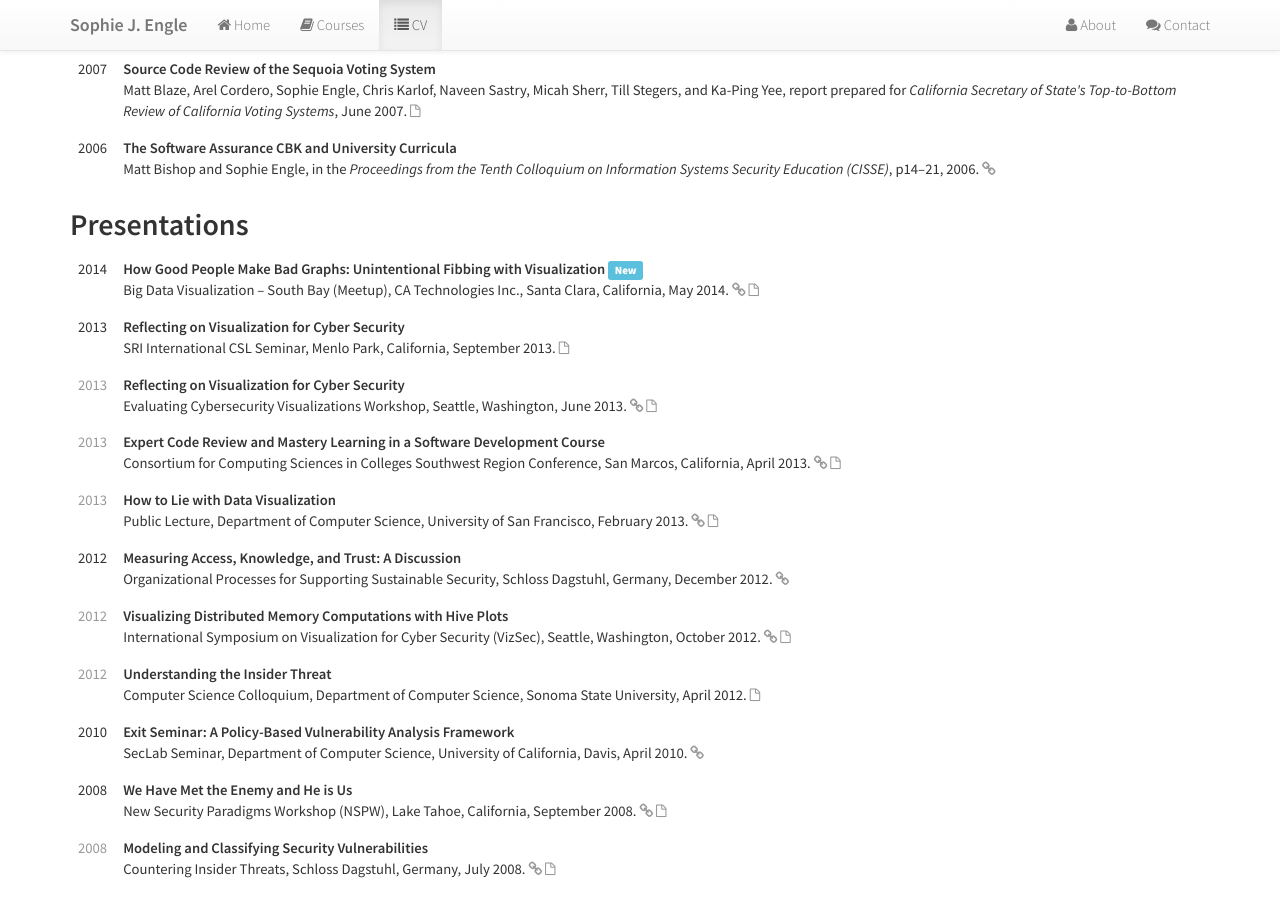
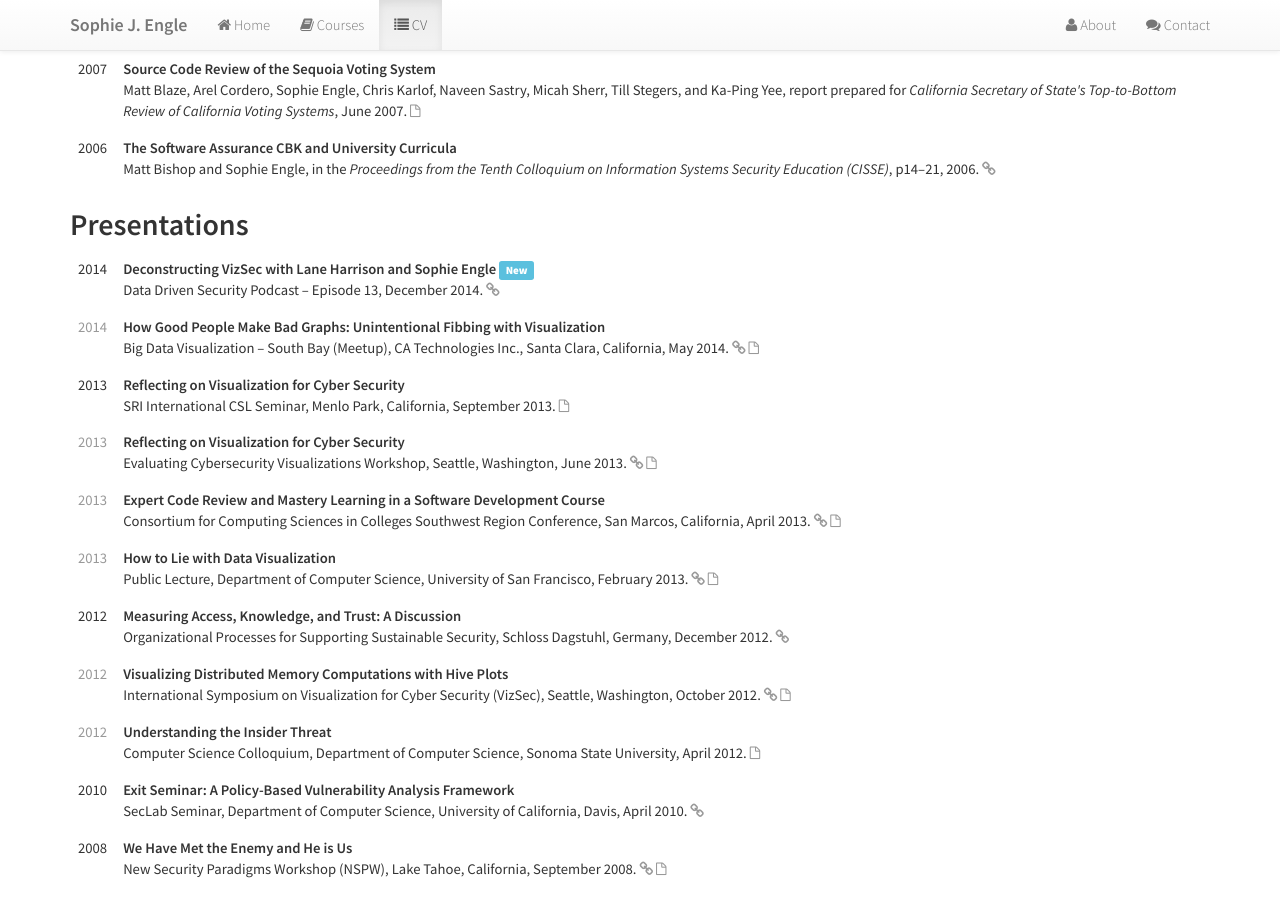
Before and after one commit to sjengle/sjengle.github.io, a Jekyll site: the page built from cv.html, in a window 1280 px wide and 900 px high, scrolled down 1318 px. Built offline with Jekyll 4.4.1, drawn with Linux system fonts in a browser that asks for light colours; Markdown is read by kramdown in place of the engine named in the settings.

Commit message:
Adding podcast to CV.

```diff
--- a/_data/cv.yml
+++ b/_data/cv.yml
@@ -102,11 +102,18 @@
     file:
 - label: 'Presentations'
   items:
+  - name: 'Deconstructing VizSec with Lane Harrison and Sophie Engle'
+    data: 'Data Driven Security Podcast &ndash; Episode 13'
+    term: 'December'
+    year: '2014'
+    flag: 'New'
+    link: 'http://datadrivensecurity.info/podcast/data-driven-security-episode-13.html'
+    file:
   - name: 'How Good People Make Bad Graphs: Unintentional Fibbing with Visualization'
     data: 'Big Data Visualization &ndash; South Bay (Meetup), CA Technologies Inc., Santa Clara, California'
     term: 'May'
     year: '2014'
-    flag: 'New'
+    flag:
     link: 'http://www.meetup.com/Big-Data-Visualisation-South-Bay/events/179051462/'
     file: 'http://files.meetup.com/10892752/Slides_SophieEngle.pdf'
   - name: 'Reflecting on Visualization for Cyber Security'
```
